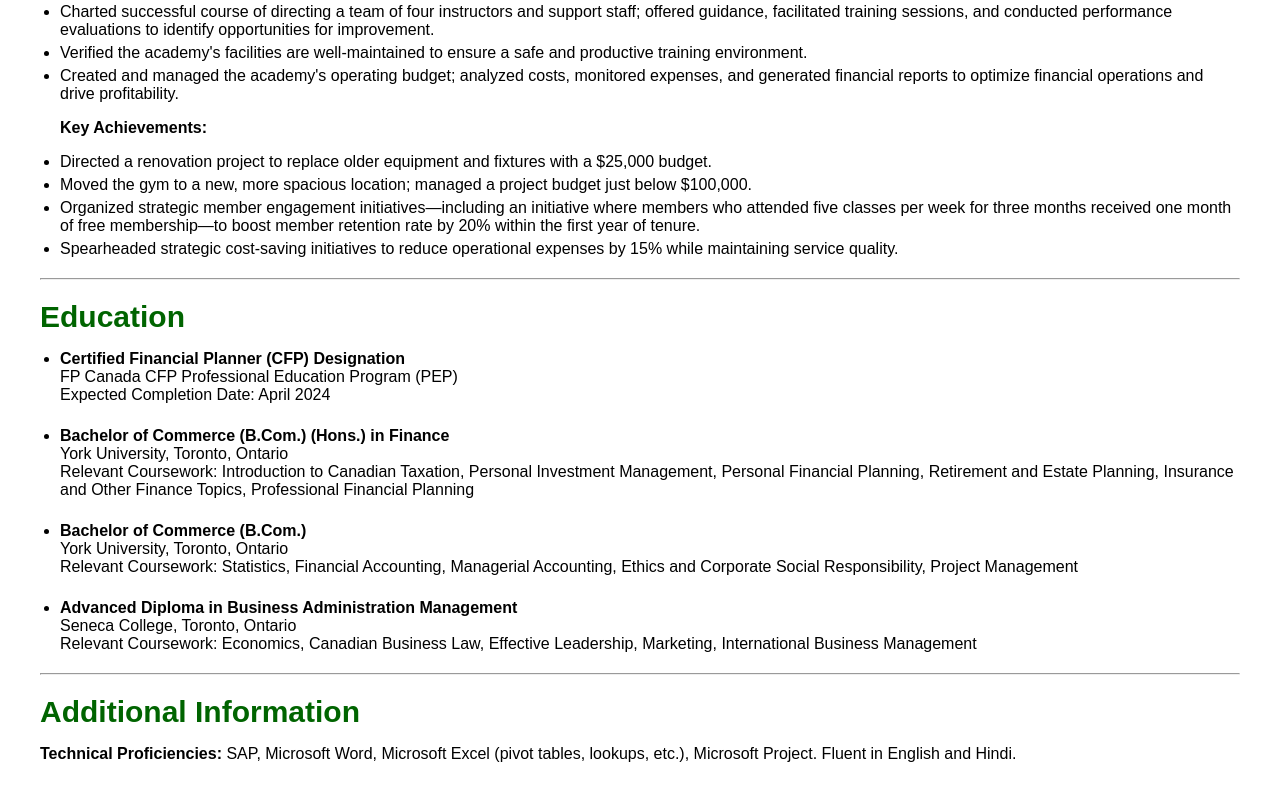
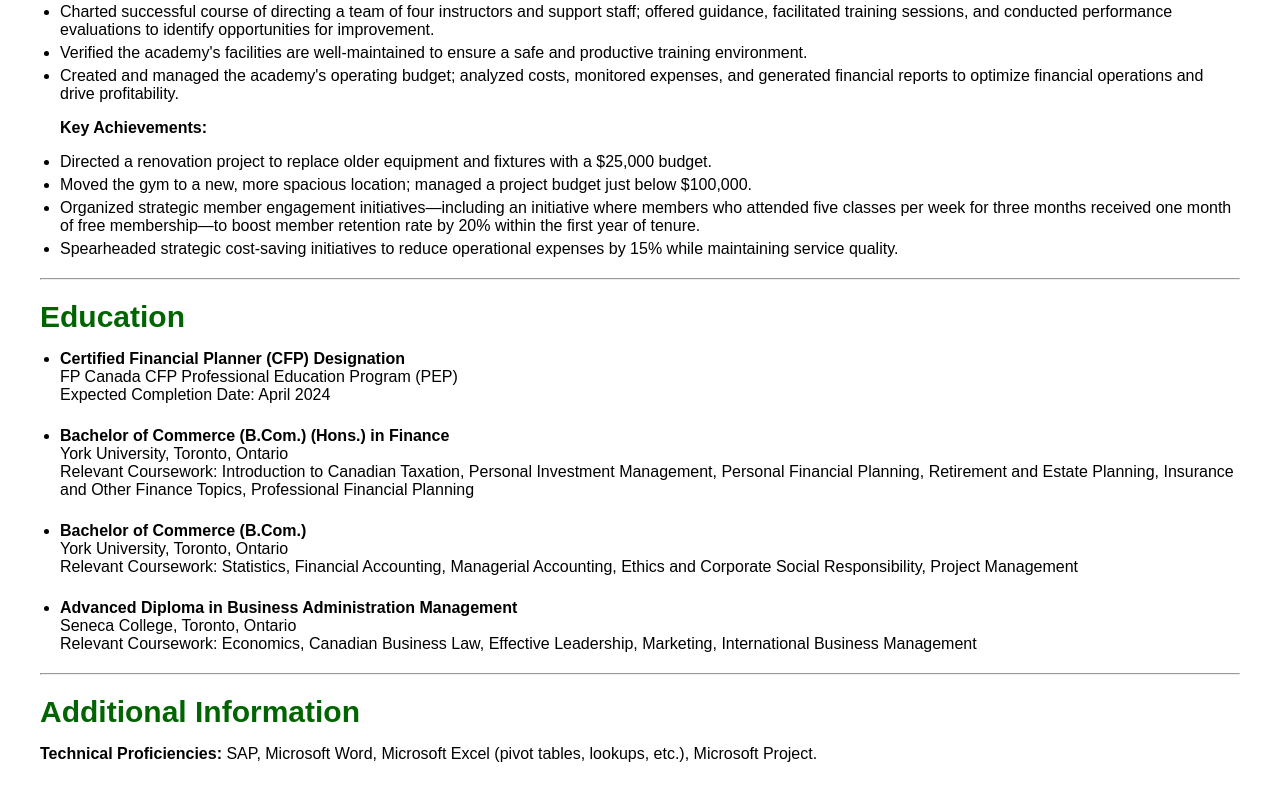
Before and after one commit to sammathi/sunilmathiv01, a plain HTML site: page index.html in a window 1280 px wide. Shown: the part 1010-1811 px from the top of the page. Drawn offline with Linux system fonts and the light colour scheme.

Commit message:
Update index.html

```diff
--- a/index.html
+++ b/index.html
@@ -155,7 +155,7 @@
     <div class="section">
         <div class="section-title">Additional Information</div>
         <p><strong>Technical Proficiencies: </strong>
-            SAP, Microsoft Word, Microsoft Excel (pivot tables, lookups, etc.), Microsoft Project. Fluent in English and Hindi.</p>
+            SAP, Microsoft Word, Microsoft Excel (pivot tables, lookups, etc.), Microsoft Project.</p>
     </div>
 </body>
 </html>
```
